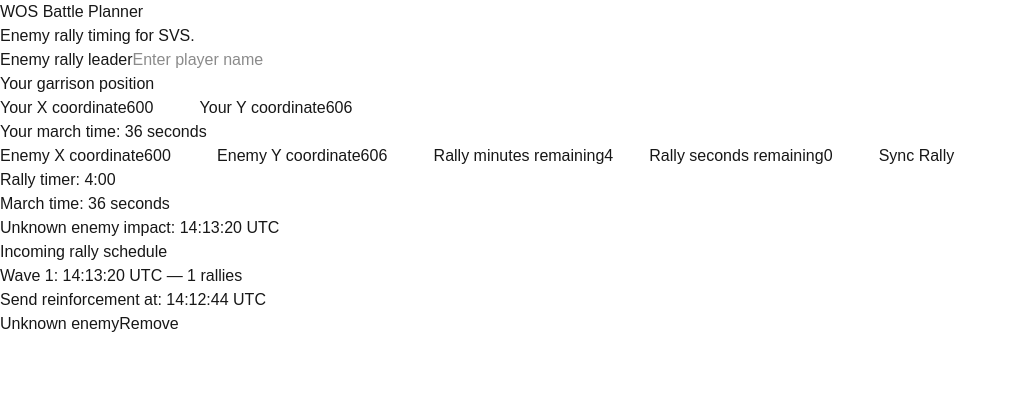
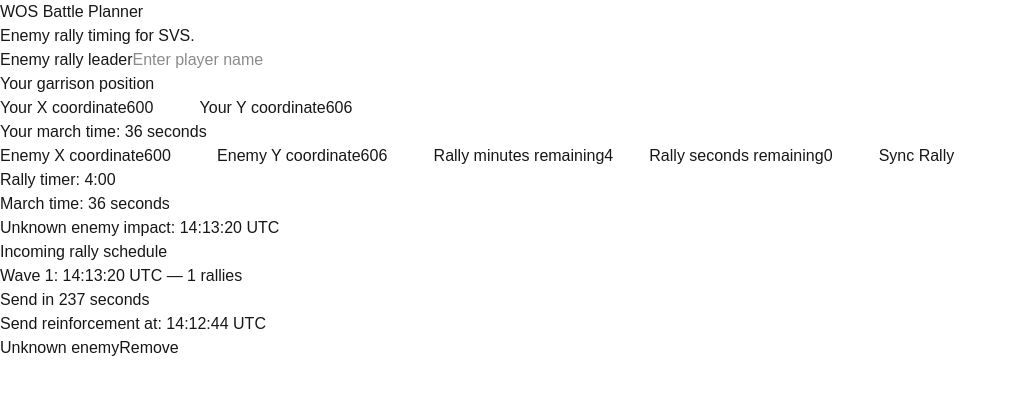
Before and after one commit to henrikivers1/wosvs-app, a Next.js app: page / in a window 1280 px wide. Both pictures are taken after a click on the button "Sync Rally". Shown: the top 394 px of the page, without its empty margins (0-1017 px from the left). Built offline with nearby package versions, Linux system fonts and the light colour scheme.

Commit message:
feat: add live reinforcement send countdown

```diff
--- a/src/app/page.tsx
+++ b/src/app/page.tsx
@@ -1,10 +1,12 @@
 "use client";
 
-import { useState } from "react";
+import { useEffect, useState } from "react";
 import { calculateMarchTime } from "@/lib/marchTime";
 import { calculateImpactTime } from "@/lib/rallyTime";
-import { calculateSendTime } from "@/lib/reinforcementTime";
-
+import {
+  calculateSecondsUntil,
+  calculateSendTime,
+} from "@/lib/reinforcementTime";
 type EnemyRally = {
   id: number;
   enemyName: string;
@@ -23,7 +25,7 @@ export default function Home() {
   const [y, setY] = useState(606);
   const [garrisonX, setGarrisonX] = useState(600);
   const [garrisonY, setGarrisonY] = useState(606);
-
+  const [currentTime, setCurrentTime] = useState(new Date());
   const [minutes, setMinutes] = useState(4);
   const [seconds, setSeconds] = useState(0);
 
@@ -82,6 +84,27 @@ function removeRally(id: number) {
     currentRallies.filter((rally) => rally.id !== id)
   );
 }
+function getSecondsUntilSend(wave: RallyWave): number {
+  const waveImpactTime = new Date(
+    wave.impactSecond * 1000
+  );
+
+  const sendTime = calculateSendTime(
+    waveImpactTime,
+    garrisonMarchTime
+  );
+
+  return calculateSecondsUntil(sendTime, currentTime);
+}
+useEffect(() => {
+  const intervalId = window.setInterval(() => {
+    setCurrentTime(new Date());
+  }, 100);
+
+  return () => {
+    window.clearInterval(intervalId);
+  };
+}, []);
   return (
     <main>
       <h1>WOS Battle Planner</h1>
@@ -201,8 +224,14 @@ function removeRally(id: number) {
           minute: "2-digit",
           second: "2-digit",
         }
+
       )}{" "}
       UTC — {wave.rallies.length} rallies
+      <p>
+  {getSecondsUntilSend(wave) > 0
+    ? `Send in ${getSecondsUntilSend(wave)} seconds`
+    : "SEND NOW"}
+</p>
     </h3>
     <p>
   Send reinforcement at:{" "}
--- a/src/lib/reinforcementTime.ts
+++ b/src/lib/reinforcementTime.ts
@@ -6,3 +6,11 @@ export function calculateSendTime(
     impactTime.getTime() - marchTimeSeconds * 1000
   );
 }
+export function calculateSecondsUntil(
+  targetTime: Date,
+  currentTime: Date
+): number {
+  return Math.ceil(
+    (targetTime.getTime() - currentTime.getTime()) / 1000
+  );
+}
```
